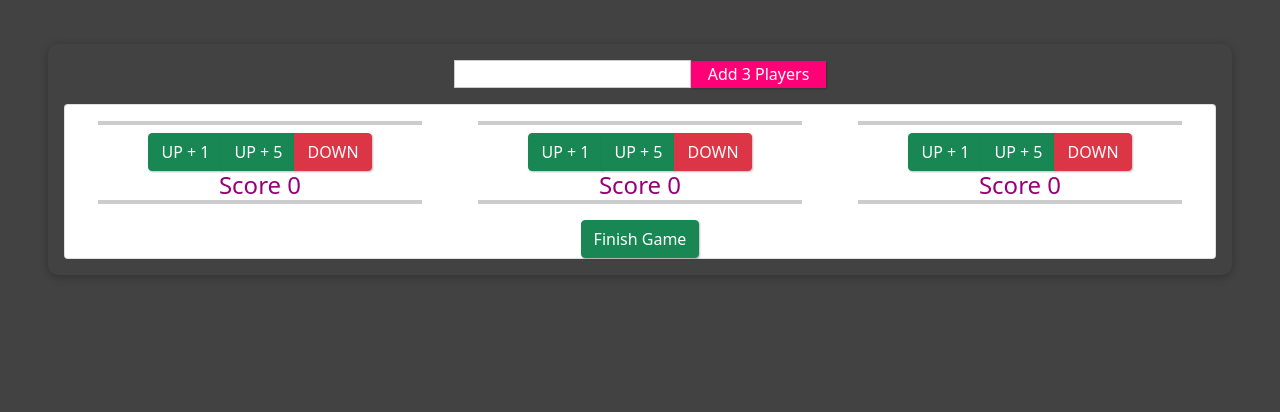
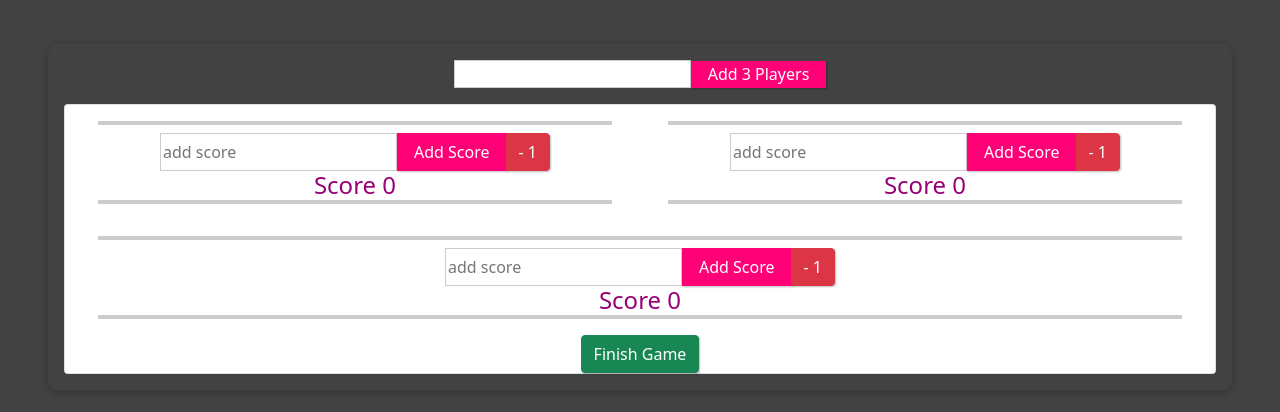
Before and after one commit to sagthorat/Scoreboard, a plain HTML site: page index.html in a window 1280 px wide. Shown: the part 94-506 px from the top of the page. Drawn offline with nearby package versions, Linux system fonts and the light colour scheme.

Commit message:
add score functionality

```diff
--- a/app.js
+++ b/app.js
@@ -19,12 +19,13 @@ const app = Vue.createApp({
             id: 3,
             winningScore:0,
             winner:'',
-            className: 'hide'
+            className: 'hide',
+            scoreToAdd: ''
         }
     },
     methods: {
-        scoreUp(player) {
-            player.score += 1;
+        scoreUp(player,num) {
+            player.score += Number(num);
 
 
         },
@@ -34,10 +35,7 @@ const app = Vue.createApp({
 
             }
         },
-        scoreUp5(player) {
-            player.score += 5;
 
-        },
         addNames(item) {
             this.initName.push(item)
 
--- a/index.html
+++ b/index.html
@@ -31,9 +31,9 @@
             <div class="m-3">
               <h3>{{getName}}</h3>
               <div class="btn-group" role="group">
-                <button class="btn btn-success" v-on:click="scoreUp(player1)">UP + 1</button>
-                <button class="btn btn-success" v-on:click="scoreUp5(player1)">UP + 5</button>
-                <button class="btn btn-danger" v-on:click="scoreDown(player1)">DOWN</button>
+                <input onfocus="this.value=''" type="text" v-model="scoreToAdd" placeholder="add score">
+                <button v-on:click="scoreUp(player1,scoreToAdd)">Add Score</button>
+                <button class="btn btn-danger" v-on:click="scoreDown(player1)">- 1 </button>
               </div>
               <h4>Score {{player1.score}}</h4>
             </div>
@@ -42,9 +42,9 @@
             <div class="m-3">
               <h3>{{getName1}}</h3>
               <div class="btn-group" role="group">
-                <button class="btn btn-success" v-on:click="scoreUp(player2)">UP + 1</button>
-                <button class="btn btn-success" v-on:click="scoreUp5(player2)">UP + 5</button>
-                <button class="btn btn-danger" v-on:click="scoreDown(player2)">DOWN</button>
+                <input onfocus="this.value=''" type="text" v-model="scoreToAdd" placeholder="add score">
+                <button v-on:click="scoreUp(player2,scoreToAdd)">Add Score</button>
+                <button class="btn btn-danger" v-on:click="scoreDown(player2)">- 1</button>
               </div>
               <h4>Score {{player2.score}}</h4>
             </div>
@@ -53,16 +53,16 @@
             <div class="m-3">
               <h3>{{getName2}}</h3>
               <div class="btn-group" role="group">
-                <button class="btn btn-success" v-on:click="scoreUp(player3)">UP + 1</button>
-                <button class="btn btn-success" v-on:click="scoreUp5(player3)">UP + 5</button>
-                <button class="btn btn-danger" v-on:click="scoreDown(player3)">DOWN</button>
+                <input onfocus="this.value=''" type="text" v-model="scoreToAdd" placeholder="add score">
+                <button v-on:click="scoreUp(player3,scoreToAdd)">Add Score</button>
+                <button class="btn btn-danger" v-on:click="scoreDown(player3)">- 1</button>
               </div>
               <h4>Score {{player3.score}}</h4>
             </div>
           </div>
         </div>
         <button class="btn btn-success" v-on:click="finishGame">Finish Game</button>
-        <h1 v-bind:class="className">The winner is : {{winner}}</h1>
+        <h1 v-bind:class="className">The winner is : {{winner.toUpperCase()}}</h1>
       </div>
 
     </div>
```
